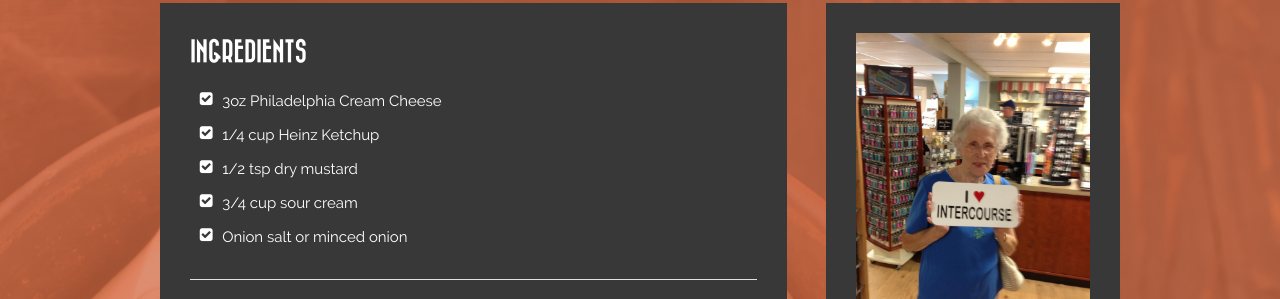
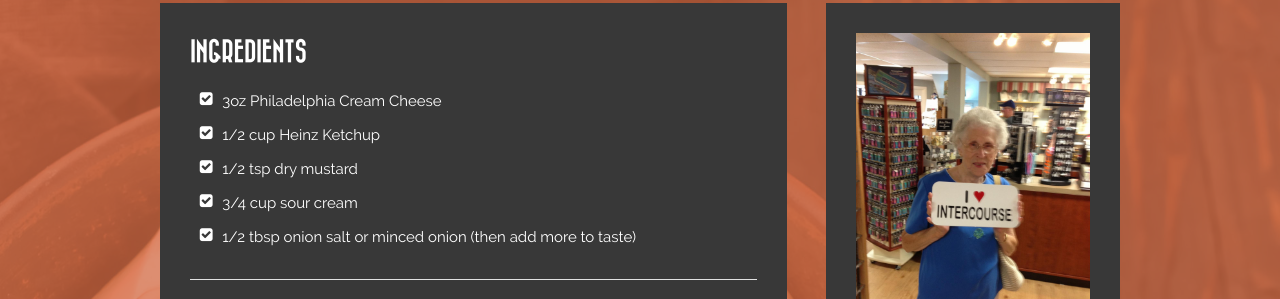
Before and after one commit to alkalinecoffee/ketchup_dip, a plain HTML site: page index.html in a window 1280 px wide. Shown: the part 1140-1439 px from the top of the page. Drawn offline with nearby package versions, Linux system fonts and the light colour scheme; some packages are replaced by stand-ins of ours; a script that the page names is missing.

Commit message:
Adjust recipe

```diff
--- a/index.html
+++ b/index.html
@@ -64,10 +64,10 @@
             <h5>INGREDIENTS</h5>
             <ul class="fa-ul">
               <li><i class="fa-li fa fa-check-square"></i>3oz Philadelphia Cream Cheese</li>
-              <li><i class="fa-li fa fa-check-square"></i>1/4 cup Heinz Ketchup</li>
+              <li><i class="fa-li fa fa-check-square"></i>1/2 cup Heinz Ketchup</li>
               <li><i class="fa-li fa fa-check-square"></i>1/2 tsp dry mustard</li>
               <li><i class="fa-li fa fa-check-square"></i>3/4 cup sour cream</li>
-              <li><i class="fa-li fa fa-check-square"></i>Onion salt or minced onion</li>
+              <li><i class="fa-li fa fa-check-square"></i>1/2 tbsp onion salt or minced onion (then add more to taste)</li>
             </ul>
             <hr>
             <p>
```
